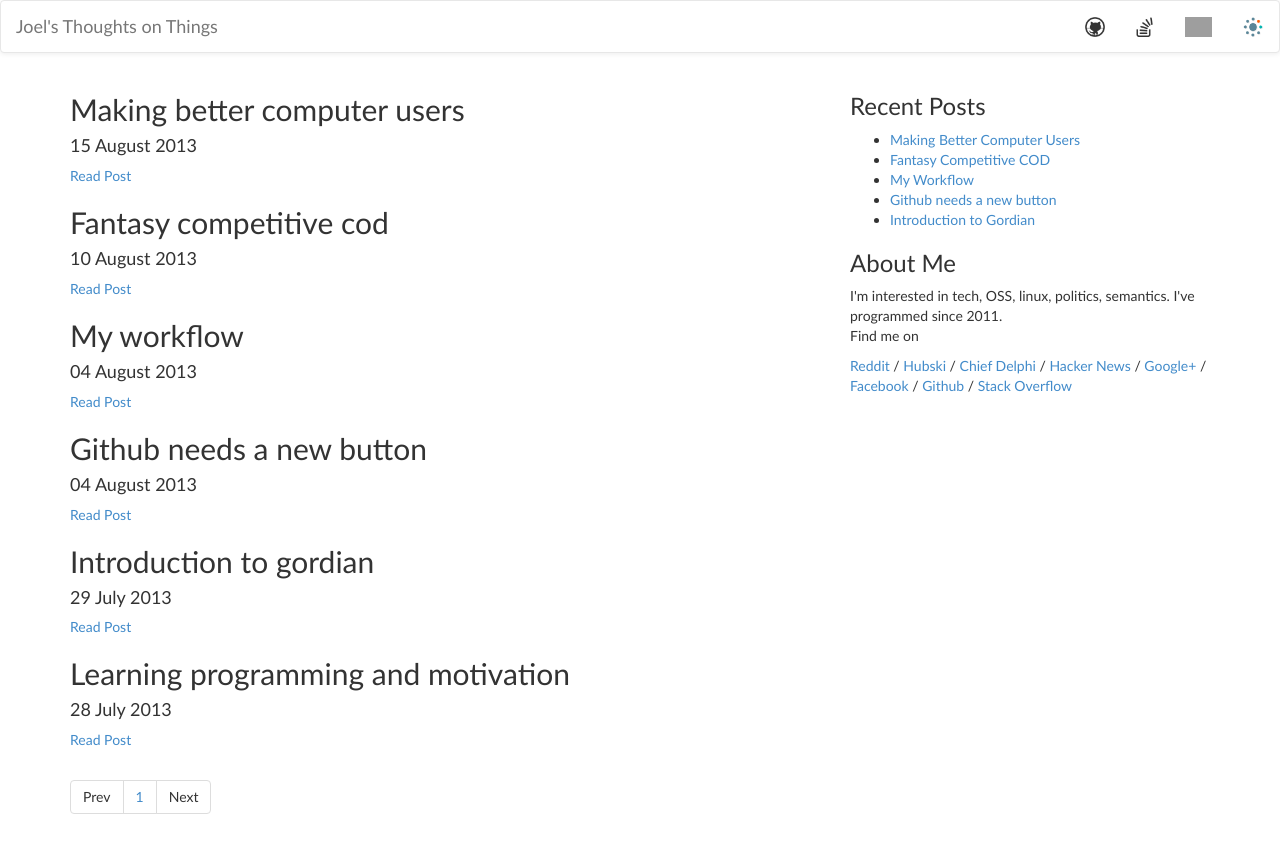
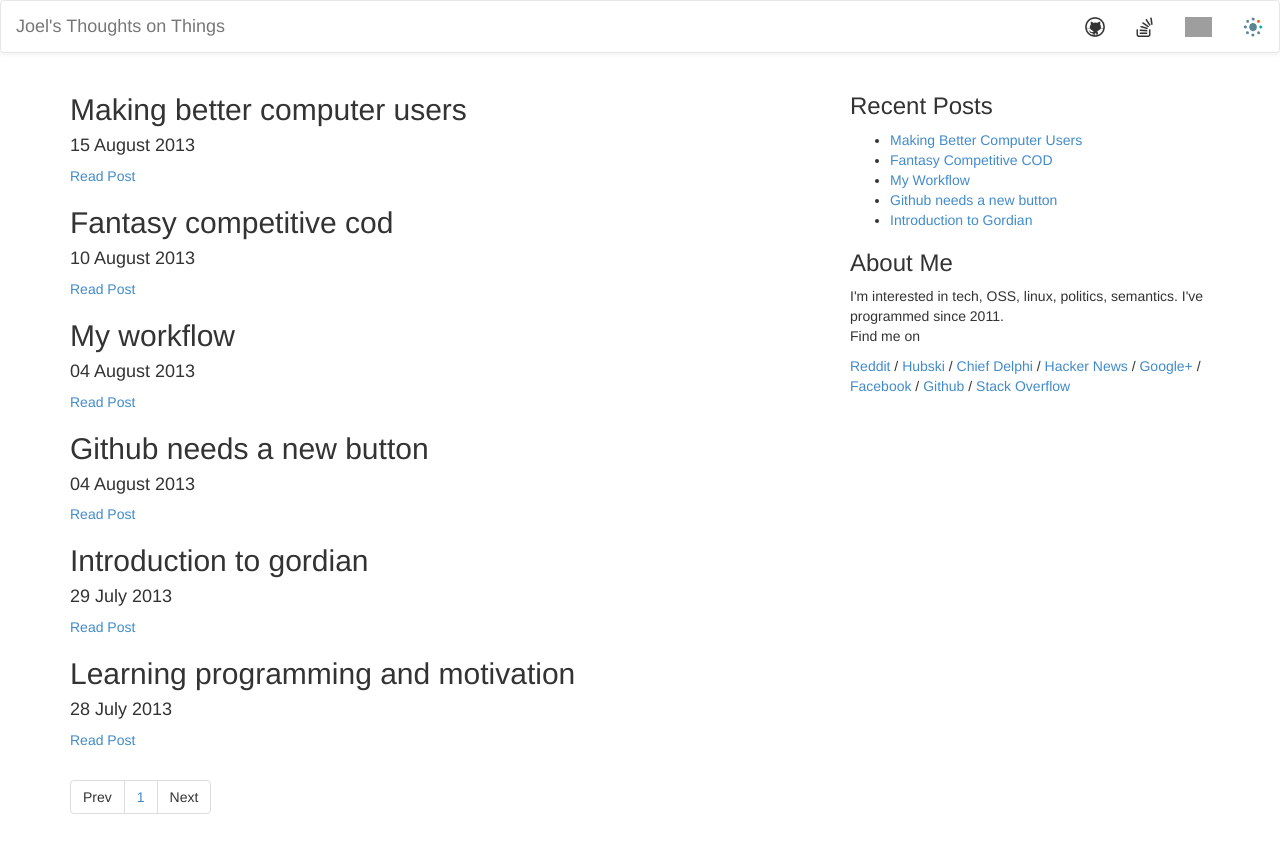
Before and after one commit to joelg236/joelg236.github.io, a Jekyll site: the page built from index.html, in a window 1280 px wide. Shown: the top 853 px of the page. Built offline with Jekyll 4.4.1, drawn with Linux system fonts in a browser that asks for light colours; Markdown is read by kramdown in place of the engine named in the settings; grey boxes are pictures that could not be loaded.

Commit message:
Changed font again, I like this one better.

```diff
--- a/_includes/header.html
+++ b/_includes/header.html
@@ -14,7 +14,7 @@
         <link href="/css/bootstrap-theme.min.css" rel="stylesheet">
         <style>
             html * {
-               font-family: "Trebuchet MS", Helvetica, sans-serif !important;
+               font-family: "Helvetica Neue", Helvetica, Arial, freesans, sans-serif !important;
             }
             img {
                 max-width: 100%;
```
